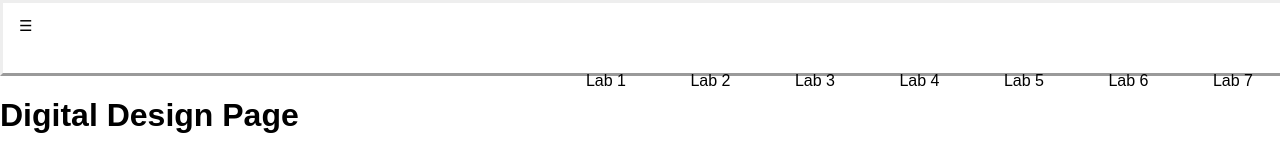
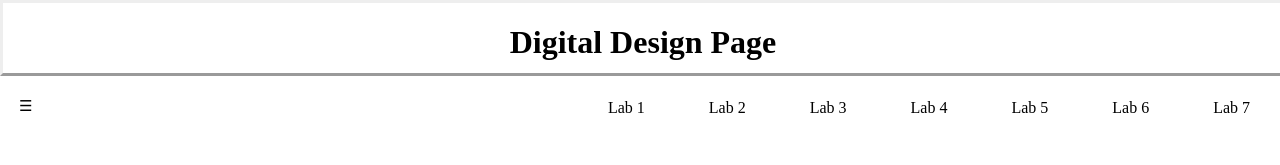
Before and after one commit to rvndy-exe/Randall, a plain HTML site: page DigitalDesign.html in a window 1280 px wide. Drawn offline with Linux system fonts and the light colour scheme.

Commit message:
Update DigitalDesign.html

```diff
--- a/DigitalDesign.html
+++ b/DigitalDesign.html
@@ -13,7 +13,7 @@
 
 	}
 	body{
-	 font-family:Arial;
+	 font-family:;
 	}
 	a{
 	 text-align:center;
@@ -33,7 +33,7 @@
 	 border-style: outset;
         }
 	h1 {
-
+	 text-align:center;
           color: black;
 	}
 	#mainbox{
@@ -44,6 +44,8 @@
 </head>
 
 <header>
+
+	 <h1>Digital Design Page</h1>
 
 		<div id="mainbox" onclick="openfunction()">&#9776; </div>
      		 <div id="menu" class="sidemenu">
@@ -57,7 +59,11 @@
 
    		 </div>
 
-	 	<nav>
+
+</header>
+
+<body>
+<nav>
 		<ul>
 		<li><a href="Lab1.html">Lab 1</a></li>
 		<li><a href="Lab2.html">Lab 2</a></li>
@@ -68,10 +74,6 @@
         	<li><a href="Lab7.html">Lab 7</a></li>
 		</ul>
 		</nav>
-</header>
-
-<body>
-<h1>Digital Design Page</h1>
 
 </body>
 
```
